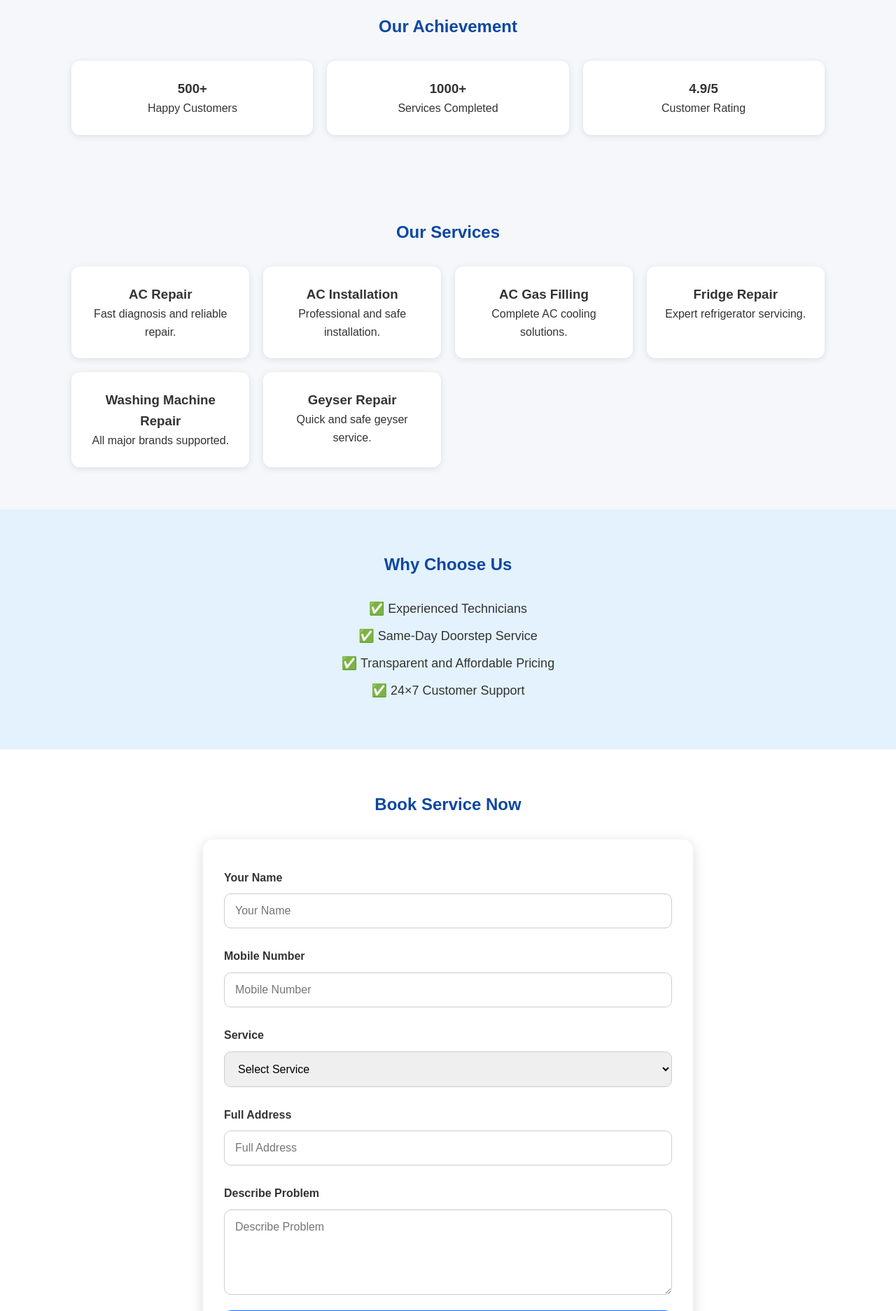
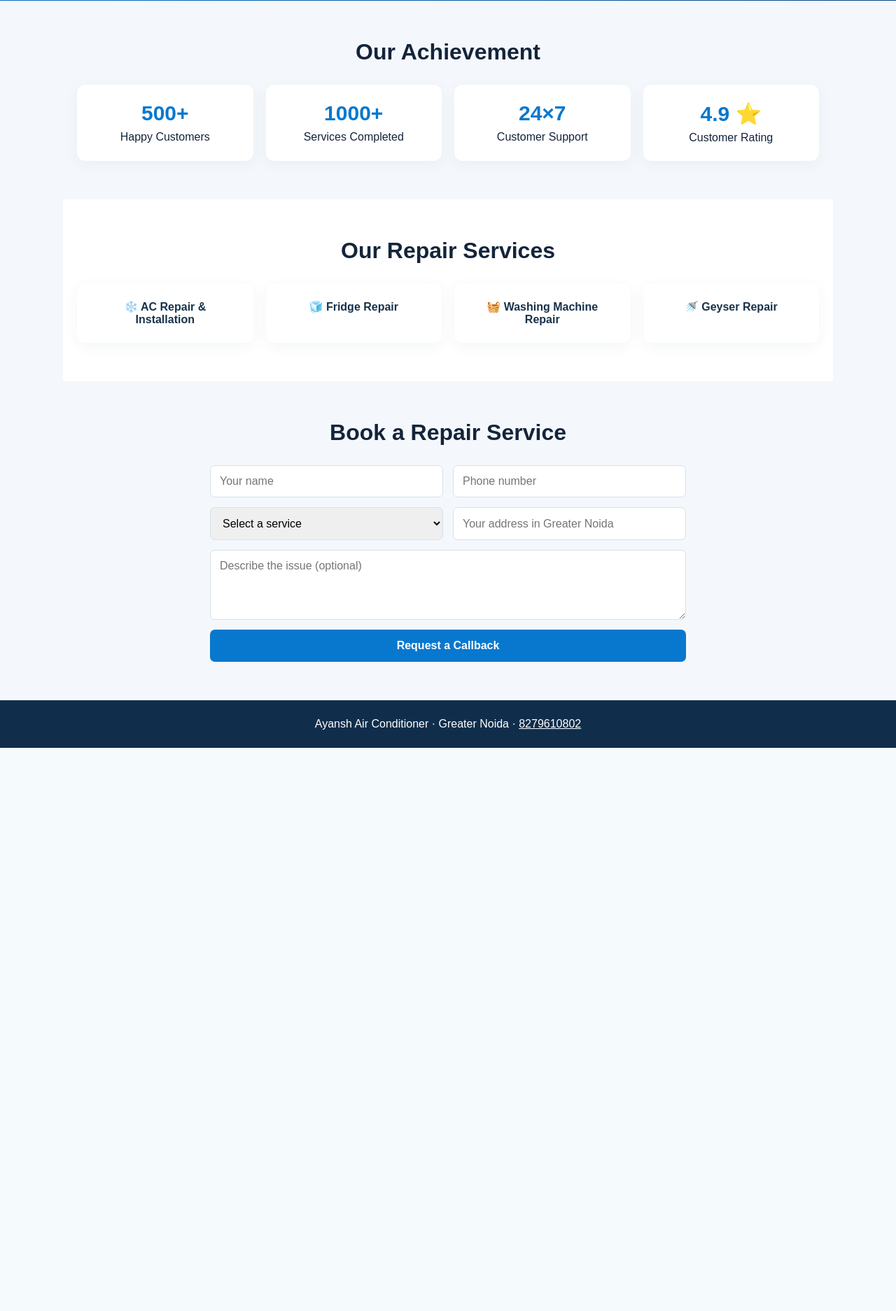
Before and after one commit to mohd12rizwan/ayansh-air-conditioner, a Flask app: page / in a window 1280 px wide. Shown: the part 515-2389 px from the top of the page at 70% size. After the commit the page ends 1584 px from the top, so only its background shows below. Run offline with Flask 3, Linux system fonts and the light colour scheme.

Commit message:
Ayansh Air Conditioner Website

```diff
--- a/app.py
+++ b/app.py
@@ -1,194 +1,191 @@
+import csv
+import io
+import os
 import sqlite3
-from flask import Flask, render_template, request, redirect, url_for
+
+from flask import (
+	Flask,
+	Response,
+	redirect,
+	render_template_string,
+	request,
+	session,
+	url_for,
+)
+
 
 app = Flask(__name__)
+app.secret_key = os.environ.get("FLASK_SECRET_KEY", os.urandom(32))
+app.config["DATABASE"] = os.path.join(app.instance_path, "leads.db")
+ADMIN_PASSWORD = os.environ.get("ADMIN_PASSWORD", "Ayansh@2026")
 
-ADMIN_PASSWORD = "Ayansh@2026"
+os.makedirs(app.instance_path, exist_ok=True)
+
+
+def get_db():
+	return sqlite3.connect(app.config["DATABASE"])
 
 
 def init_db():
-    conn = sqlite3.connect("leads.db")
-
-    conn.execute("""
-        CREATE TABLE IF NOT EXISTS leads (
-            id INTEGER PRIMARY KEY AUTOINCREMENT,
-            name TEXT,
-            phone TEXT,
-            service TEXT,
-            address TEXT,
-            problem TEXT
-        )
-    """)
-
-    conn.commit()
-    conn.close()
+	with get_db() as conn:
+		conn.execute(
+			"""CREATE TABLE IF NOT EXISTS leads (
+				id INTEGER PRIMARY KEY AUTOINCREMENT,
+				name TEXT NOT NULL,
+				phone TEXT NOT NULL,
+				service TEXT NOT NULL,
+				address TEXT NOT NULL,
+				problem TEXT
+			)"""
+		)
 
 
 init_db()
 
 
+HOME_PAGE = """<!DOCTYPE html>
+<html lang="en">
+<head>
+  <meta charset="UTF-8">
+  <meta name="viewport" content="width=device-width, initial-scale=1.0">
+  <title>Ayansh Air Conditioner | AC Repair Greater Noida</title>
+  <meta name="description" content="24x7 AC Repair, AC Installation, Fridge Repair, Washing Machine Repair and Geyser Repair Service in Greater Noida.">
+  <meta name="keywords" content="AC Repair Greater Noida, AC Service, Fridge Repair, Washing Machine Repair, Geyser Repair">
+  <meta property="og:title" content="Ayansh Air Conditioner">
+  <meta property="og:description" content="24x7 AC Repair Service in Greater Noida">
+  <style>
+	:root{font-family:Arial,sans-serif;color:#14243a;background:#f4f8fc;scroll-behavior:smooth}
+	*{box-sizing:border-box}body{margin:0}nav{height:68px;padding:0 7%;display:flex;align-items:center;justify-content:space-between;background:#fff;box-shadow:0 2px 12px #16324f18}
+	.logo{font-weight:700;font-size:20px;color:#0878ce}.phone{font-weight:700;color:#14243a;text-decoration:none}
+	.hero{text-align:center;padding:76px 20px 82px;color:white;background:linear-gradient(130deg,#0878ce,#064784)}
+	.hero-badge{display:inline-block;padding:10px 16px;border-radius:30px;background:#ffffff20;font-size:14px}
+	h1{font-size:clamp(34px,6vw,58px);margin:25px 0 12px}.hero h2{font-size:clamp(20px,3vw,28px);font-weight:500;margin:0 auto 12px;max-width:760px}.hero p{font-size:18px;margin:12px 0 28px}
+	.btn{display:inline-block;margin:5px;padding:14px 22px;border-radius:8px;text-decoration:none;font-weight:bold}.call-btn{background:#fff;color:#0878ce}.whatsapp-btn{background:#20bd69;color:#fff}
+	section{max-width:1100px;margin:auto;padding:55px 20px}section h2{text-align:center;font-size:32px;margin:0 0 28px}.grid{display:grid;grid-template-columns:repeat(auto-fit,minmax(170px,1fr));gap:18px}.card{padding:24px;text-align:center;background:#fff;border-radius:12px;box-shadow:0 5px 20px #16324f0d}.card h3{margin:0;color:#0878ce;font-size:30px}.card p{margin:8px 0 0}
+	.services{background:#fff}.service{font-weight:700;color:#18324b}.booking{max-width:720px}.booking form{display:grid;grid-template-columns:1fr 1fr;gap:14px}.booking input,.booking select,.booking textarea{width:100%;padding:13px;border:1px solid #d5e0eb;border-radius:7px;font:inherit}.booking textarea{grid-column:1/-1;min-height:100px;resize:vertical}.booking button{grid-column:1/-1;padding:14px;border:0;border-radius:7px;background:#0878ce;color:white;font-size:16px;font-weight:bold;cursor:pointer}.success{padding:13px;background:#e5f8ec;color:#176b35;border-radius:8px;text-align:center;margin-bottom:20px}
+	footer{text-align:center;padding:25px;background:#102e4c;color:white}footer a{color:white}
+	@media(max-width:600px){nav{padding:0 4%;font-size:14px}.logo{font-size:16px}.booking form{grid-template-columns:1fr}.booking textarea,.booking button{grid-column:auto}}
+  </style>
+</head>
+<body>
+  <nav><div class="logo">❄ Ayansh Air Conditioner</div><a class="phone" href="tel:+918279610802">📞 8279610802</a></nav>
+  <header class="hero">
+	<div class="hero-badge">⭐ 4.9 Rating &nbsp;|&nbsp; ✅ 24×7 Service &nbsp;|&nbsp; 🔧 Expert Technician</div>
+	<h1>AC Repair Near Me in Greater Noida</h1>
+	<h2>24×7 AC, Fridge, Washing Machine &amp; Geyser Repair Service</h2>
+	<p>Same Day Doorstep Service</p>
+	<a href="tel:+918279610802" class="btn call-btn">📞 Call Now</a>
+	<a href="https://wa.me/918279610802?text=I%20Need%20Repair%20Service" class="btn whatsapp-btn">💬 WhatsApp Now</a>
+  </header>
+  <section>
+	<h2>Our Achievement</h2>
+	<div class="grid">
+	  <div class="card"><h3>500+</h3><p>Happy Customers</p></div>
+	  <div class="card"><h3>1000+</h3><p>Services Completed</p></div>
+	  <div class="card"><h3>24×7</h3><p>Customer Support</p></div>
+	  <div class="card"><h3>4.9 ⭐</h3><p>Customer Rating</p></div>
+	</div>
+  </section>
+  <section class="services">
+	<h2>Our Repair Services</h2>
+	<div class="grid">
+	  <div class="card service">❄️ AC Repair &amp; Installation</div>
+	  <div class="card service">🧊 Fridge Repair</div>
+	  <div class="card service">🧺 Washing Machine Repair</div>
+	  <div class="card service">🚿 Geyser Repair</div>
+	</div>
+  </section>
+  <section class="booking">
+	<h2>Book a Repair Service</h2>
+	{% if booked %}<div class="success">Thanks! Your service request has been received. We will contact you soon.</div>{% endif %}
+	<form action="{{ url_for('submit') }}" method="post">
+	  <input name="name" placeholder="Your name" required maxlength="100">
+	  <input name="phone" type="tel" placeholder="Phone number" required maxlength="30">
+	  <select name="service" required>
+		<option value="" disabled selected>Select a service</option>
+		<option>AC Repair / Installation</option><option>Fridge Repair</option>
+		<option>Washing Machine Repair</option><option>Geyser Repair</option>
+	  </select>
+	  <input name="address" placeholder="Your address in Greater Noida" required maxlength="300">
+	  <textarea name="problem" placeholder="Describe the issue (optional)" maxlength="1000"></textarea>
+	  <button type="submit">Request a Callback</button>
+	</form>
+  </section>
+  <footer>Ayansh Air Conditioner · Greater Noida · <a href="tel:+918279610802">8279610802</a></footer>
+</body>
+</html>"""
+
+
 @app.route("/")
 def home():
-    booked = request.args.get("booked")
-    return render_template("index.html", booked=booked)
+	return render_template_string(HOME_PAGE, booked=request.args.get("booked") == "success")
 
 
 @app.route("/submit", methods=["POST"])
 def submit():
-
-    name = request.form.get("name")
-    phone = request.form.get("phone")
-    service = request.form.get("service")
-    address = request.form.get("address")
-    problem = request.form.get("problem")
-
-    conn = sqlite3.connect("leads.db")
-
-    conn.execute(
-        """
-        INSERT INTO leads
-        (name, phone, service, address, problem)
-        VALUES (?, ?, ?, ?, ?)
-        """,
-        (name, phone, service, address, problem)
-    )
-
-    conn.commit()
-    conn.close()
-
-    return redirect(url_for("home", booked="success"))
+	fields = {
+		"name": request.form.get("name", "").strip(),
+		"phone": request.form.get("phone", "").strip(),
+		"service": request.form.get("service", "").strip(),
+		"address": request.form.get("address", "").strip(),
+		"problem": request.form.get("problem", "").strip(),
+	}
+	if not all(fields[key] for key in ("name", "phone", "service", "address")):
+		return redirect(url_for("home"))
+	with get_db() as conn:
+		conn.execute(
+			"INSERT INTO leads (name, phone, service, address, problem) VALUES (?, ?, ?, ?, ?)",
+			tuple(fields.values()),
+		)
+	return redirect(url_for("home", booked="success"))
 
 
-@app.route("/admin")
+ADMIN_PAGE = """<!doctype html><html lang="en"><head><meta charset="utf-8"><meta name="viewport" content="width=device-width,initial-scale=1"><title>Admin · Ayansh Air Conditioner</title>
+<style>body{font-family:Arial,sans-serif;padding:24px;background:#f4f7fb;color:#18324b}main{max-width:1100px;margin:auto}table{width:100%;border-collapse:collapse;background:white}th{background:#0878ce;color:white}th,td{padding:10px;border:1px solid #dce5ed;text-align:left}.download,button{display:inline-block;background:#0878ce;color:white;padding:11px 15px;border:0;border-radius:5px;text-decoration:none;cursor:pointer}input{padding:11px;margin:8px 0}</style></head>
+<body><main><h1>Ayansh Air Conditioner Leads</h1>{% if login %}<form method="post"><label>Admin password <input type="password" name="password" required></label><button>Log in</button></form>{% if error %}<p>Incorrect password.</p>{% endif %}{% else %}<a class="download" href="{{ url_for('download') }}">Download CSV</a> <a href="{{ url_for('logout') }}">Log out</a><p>{{ leads|length }} service requests</p><table><tr><th>ID</th><th>Name</th><th>Phone</th><th>Service</th><th>Address</th><th>Problem</th></tr>{% for lead in leads %}<tr>{% for item in lead %}<td>{{ item or '' }}</td>{% endfor %}</tr>{% else %}<tr><td colspan="6">No requests yet.</td></tr>{% endfor %}</table>{% endif %}</main></body></html>"""
+
+
+@app.route("/admin", methods=["GET", "POST"])
 def admin():
-
-    password = request.args.get("password")
-
-    if password != ADMIN_PASSWORD:
-        return """
-        <h2>Admin Login Required</h2>
-        <p>Use:</p>
-        <a href="/admin?password=Ayansh@2026">
-        Open Admin Panel
-        </a>
-        """
-
-    conn = sqlite3.connect("leads.db")
-    leads = conn.execute(
-        "SELECT * FROM leads ORDER BY id DESC"
-    ).fetchall()
-    conn.close()
-
-    html = """
-    <html>
-    <head>
-    <title>Admin Panel</title>
-    <style>
-    body{
-        font-family:Arial;
-        padding:20px;
-        background:#f5f5f5;
-    }
-
-    table{
-        width:100%;
-        border-collapse:collapse;
-        background:white;
-    }
-
-    th{
-        background:#0d6efd;
-        color:white;
-    }
-
-    th,td{
-        padding:10px;
-        border:1px solid #ddd;
-        text-align:left;
-    }
-
-    h1{
-        color:#0d6efd;
-    }
-
-    .download{
-        background:green;
-        color:white;
-        padding:10px 15px;
-        text-decoration:none;
-        border-radius:5px;
-    }
-    </style>
-    </head>
-    <body>
-    <h1>Ayansh Air Conditioner Leads</h1>
-
-    <a class="download"
-    href="/download?password=Ayansh@2026">
-    Download CSV
-    </a>
-
-    <br><br>
-
-    <table>
-
-    <tr>
-        <th>ID</th>
-        <th>Name</th>
-        <th>Phone</th>
-        <th>Service</th>
-        <th>Address</th>
-        <th>Problem</th>
-    </tr>
-    """
-
-    for lead in leads:
-        html += f"""
-        <tr>
-            <td>{lead[0]}</td>
-            <td>{lead[1]}</td>
-            <td>{lead[2]}</td>
-            <td>{lead[3]}</td>
-            <td>{lead[4]}</td>
-            <td>{lead[5]}</td>
-        </tr>
-        """
-
-    html += """
-    </table>
-    </body>
-    </html>
-    """
-
-    return html
+	error = False
+	if request.method == "POST":
+		if request.form.get("password") == ADMIN_PASSWORD:
+			session["admin"] = True
+			return redirect(url_for("admin"))
+		error = True
+	if not session.get("admin"):
+		return render_template_string(ADMIN_PAGE, login=True, error=error)
+	with get_db() as conn:
+		leads = conn.execute(
+			"SELECT id, name, phone, service, address, problem FROM leads ORDER BY id DESC"
+		).fetchall()
+	return render_template_string(ADMIN_PAGE, login=False, leads=leads)
 
 
 @app.route("/download")
 def download():
+	if not session.get("admin"):
+		return redirect(url_for("admin"))
+	with get_db() as conn:
+		leads = conn.execute(
+			"SELECT id, name, phone, service, address, problem FROM leads ORDER BY id DESC"
+		).fetchall()
+	output = io.StringIO()
+	writer = csv.writer(output)
+	writer.writerow(["ID", "Name", "Phone", "Service", "Address", "Problem"])
+	writer.writerows(leads)
+	return Response(
+		"\ufeff" + output.getvalue(),
+		mimetype="text/csv; charset=utf-8",
+		headers={"Content-Disposition": "attachment; filename=ayansh-leads.csv"},
+	)
 
-    password = request.args.get("password")
 
-    if password != ADMIN_PASSWORD:
-        return "Unauthorized"
-
-    conn = sqlite3.connect("leads.db")
-    leads = conn.execute("SELECT * FROM leads").fetchall()
-    conn.close()
-
-    csv_data = "ID,Name,Phone,Service,Address,Problem\n"
-
-    for row in leads:
-        csv_data += ",".join(str(x) for x in row) + "\n"
-
-    return app.response_class(
-        csv_data,
-        mimetype="text/csv",
-        headers={
-            "Content-Disposition":
-            "attachment;filename=leads.csv"
-        }
-    )
+@app.route("/logout")
+def logout():
+	session.pop("admin", None)
+	return redirect(url_for("admin"))
 
 
 if __name__ == "__main__":
-    app.run(debug=True)
+	app.run(debug=os.environ.get("FLASK_DEBUG") == "1")
--- a/requirements.txt
+++ b/requirements.txt
@@ -1,6 +1,7 @@
 blinker==1.9.0
 click==8.5.1
-Flask==3.1.3
+Flask==3.1.2
+gunicorn==23.0.0
 itsdangerous==2.2.0
 Jinja2==3.1.6
 MarkupSafe==3.0.4
--- a/templates/index.html
+++ b/templates/index.html
@@ -105,9 +105,11 @@
 <section class="booking-section" id="booking">
     <h2>Book Service Now</h2>
 
-    {% if request.args.get('booked') == 'success' %}
-        <p class="form-message success">Thank you! Your booking request has been submitted.</p>
-    {% elif request.args.get('booked') == 'invalid' %}
+    {% if booked == "success" %}
+        <div style="background:#d4edda;padding:15px;margin:15px 0;border-radius:8px;">
+            ✅ Booking Submitted Successfully. We will call you soon.
+        </div>
+    {% elif booked == "invalid" %}
         <p class="form-message error">Please fill in your name, mobile number, and service.</p>
     {% endif %}
 
```
Also changed, not shown: instance/leads.db (added).
